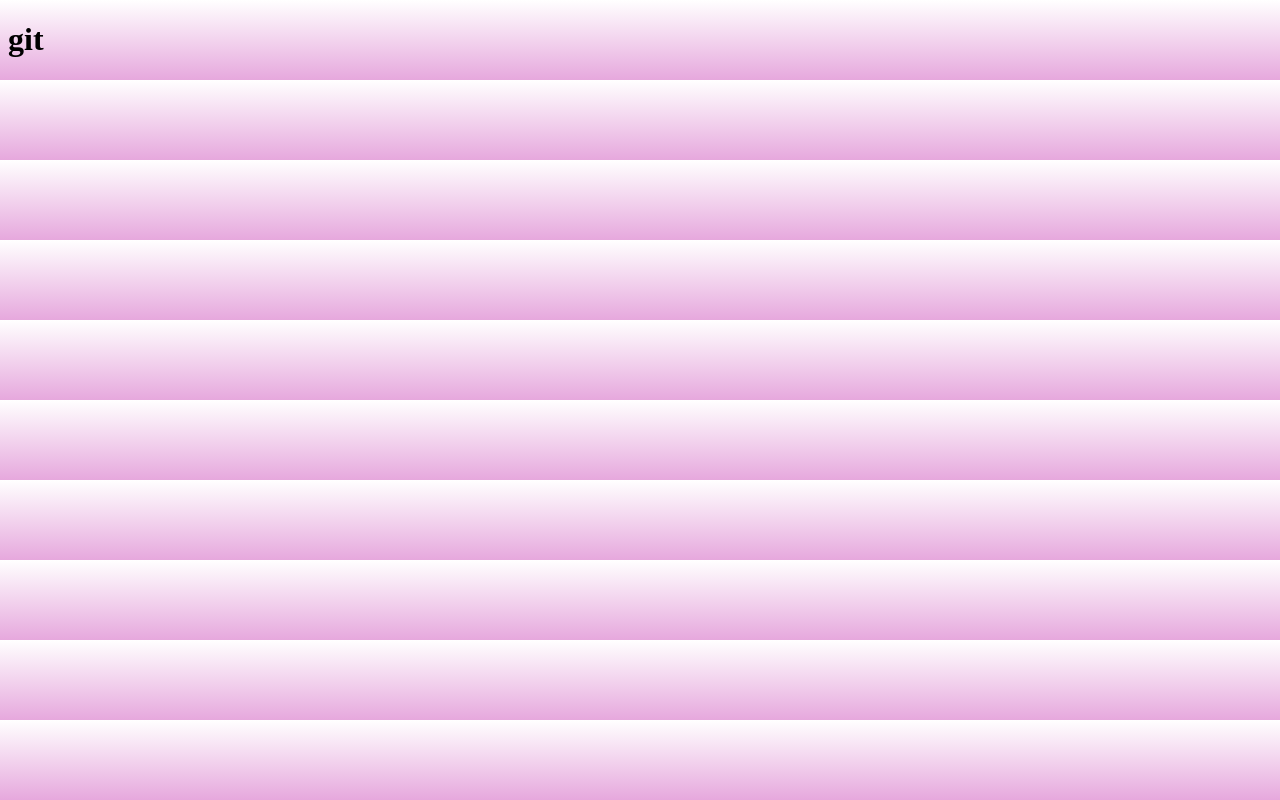
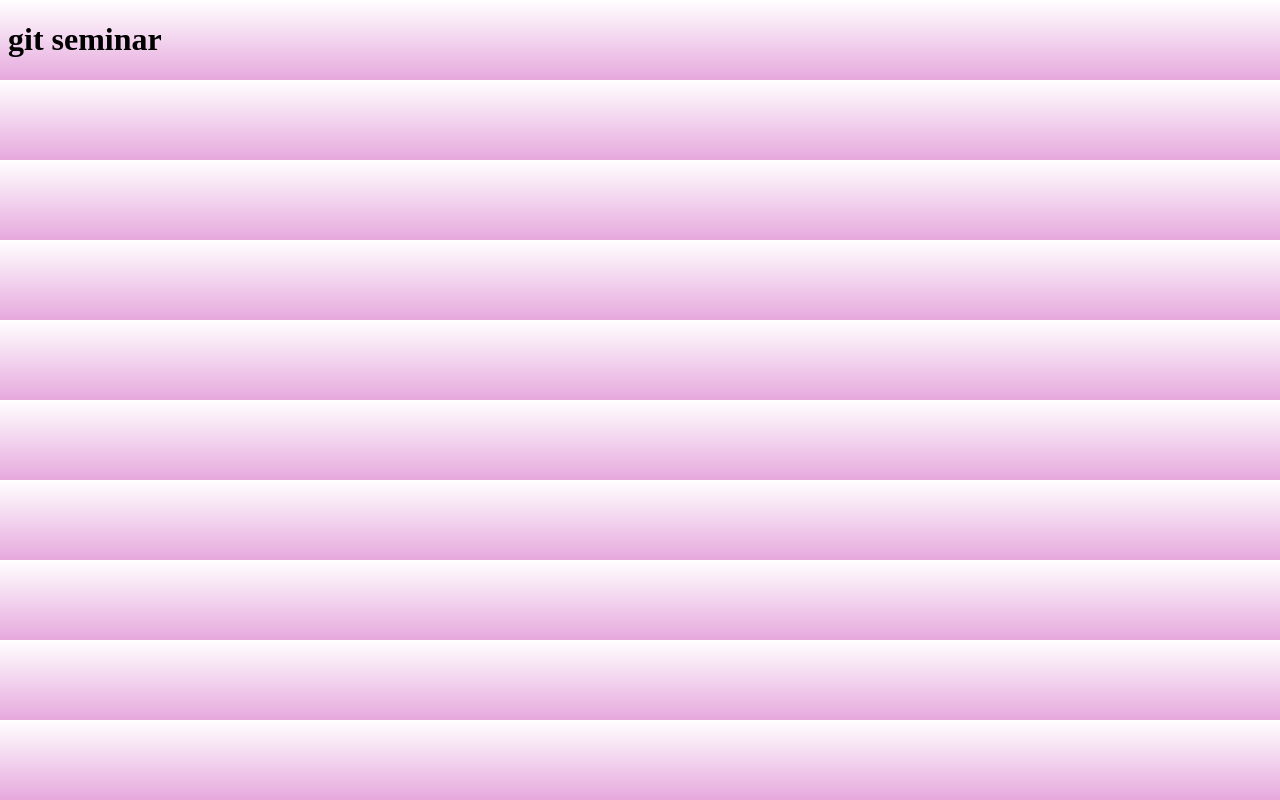
Before and after one commit to alabak48/seminar, a plain HTML site: page index.html in a window 1280 px wide. Drawn offline with Linux system fonts and the light colour scheme.

Commit message:
Ovaj naslov je bolji

```diff
--- a/index.html
+++ b/index.html
@@ -8,7 +8,7 @@
     <link rel="stylesheet" href="style.css">
 </head>
 <body>
-    <h1>git</h1>
+    <h1>git seminar</h1>
     <script src="app.js"></script>
 </body>
 </html>
```
